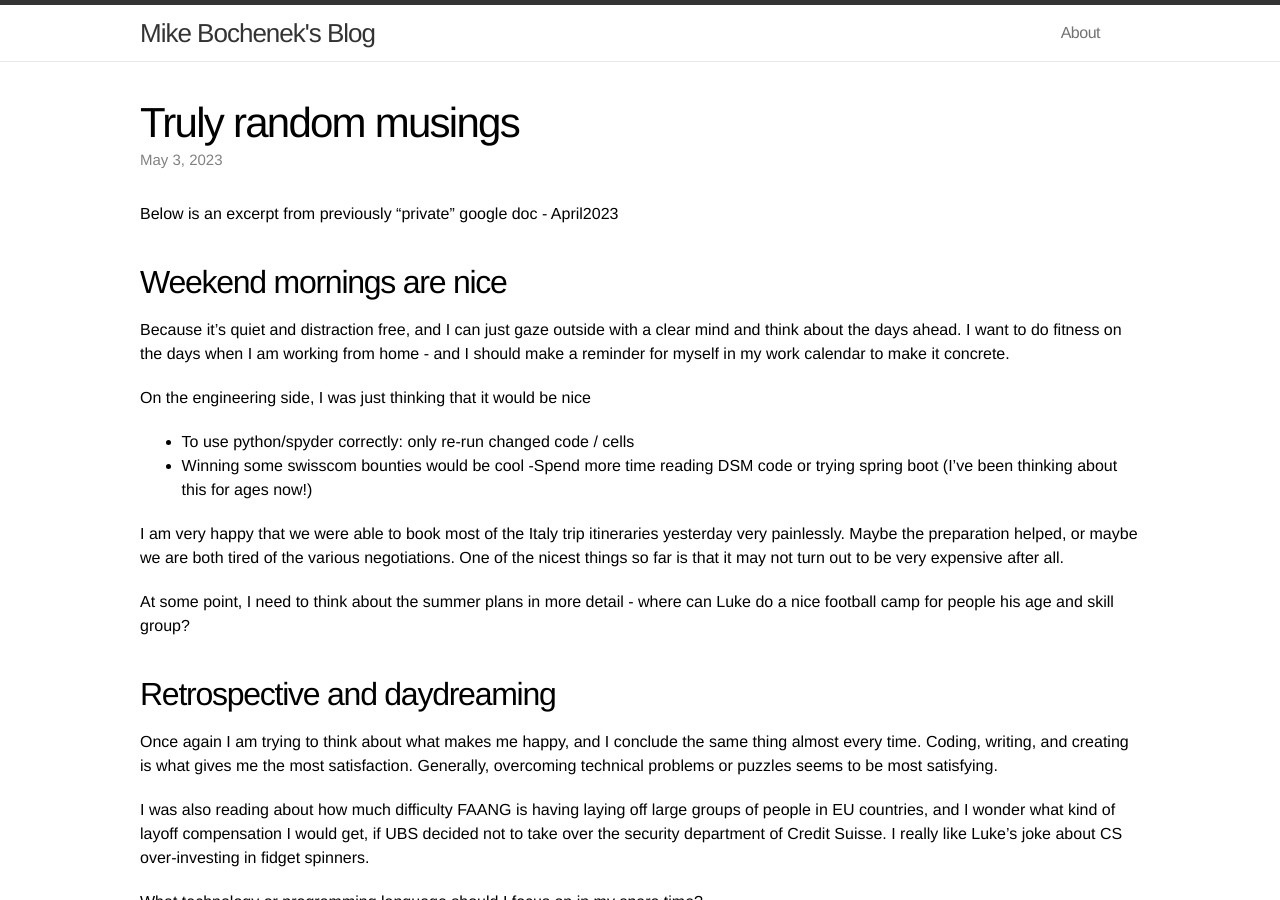
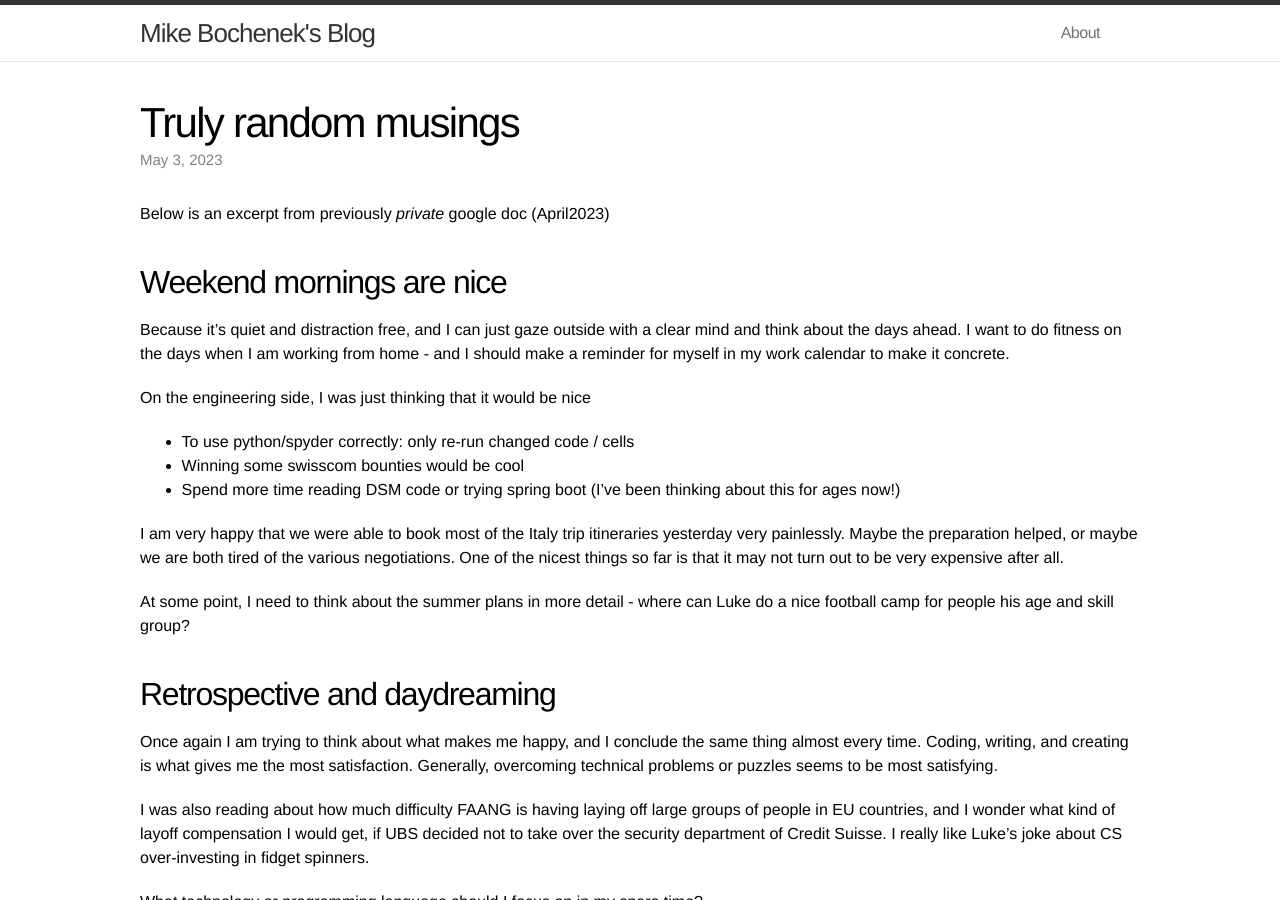
Before and after one commit to mikebochenek/learning, a Jekyll site: the page built from blog/_posts/2023-05-03-random-musings.markdown, in a window 1280 px wide and 900 px high. Built offline with Jekyll 4.4.1, drawn with Linux system fonts in a browser that asks for light colours.

```diff
--- a/blog/_posts/2023-05-03-random-musings.markdown
+++ b/blog/_posts/2023-05-03-random-musings.markdown
@@ -5,7 +5,7 @@ date:   2023-05-03 15:37:21
 categories: thoughts
 ---
 
-Below is an excerpt from previously "private" google doc - April2023
+Below is an excerpt from previously _private_ google doc (April2023)
 
 ## Weekend mornings are nice
 Because it’s quiet and distraction free, and I can just gaze outside with a clear mind and think about the days ahead.  I want to do fitness on the days when I am working from home - and I should make a reminder for myself in my work calendar to make it concrete.
@@ -13,7 +13,7 @@ Because it’s quiet and distraction free, and I can just gaze outside with a cl
 On the engineering side, I was just thinking that it would be nice
 - To use python/spyder correctly: only re-run changed code / cells
 - Winning some swisscom bounties would be cool
--Spend more time reading DSM code or trying spring boot (I’ve been thinking about this for ages now!)
+- Spend more time reading DSM code or trying spring boot (I’ve been thinking about this for ages now!)
 
 I am very happy that we were able to book most of the Italy trip itineraries yesterday very painlessly.  Maybe the preparation helped, or maybe we are both tired of the various negotiations.  One of the nicest things so far is that it may not turn out to be very expensive after all.
 
```
Also changed, not shown: blog/_posts/2023-09-17-fresh-batch-of-ideas.markdown (added, +27 -0 lines).
